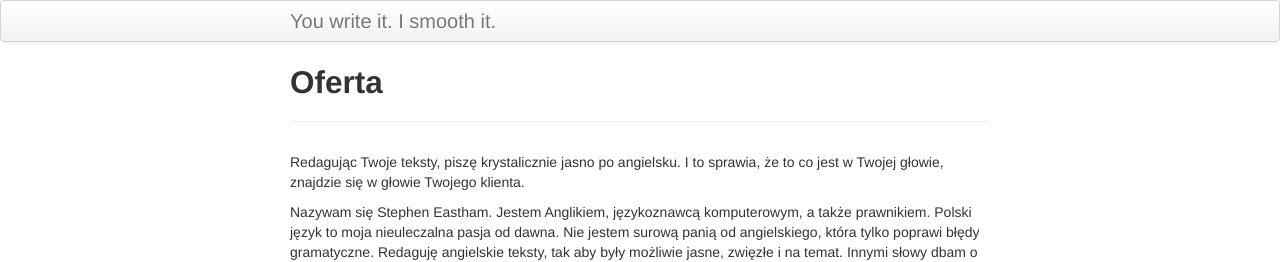
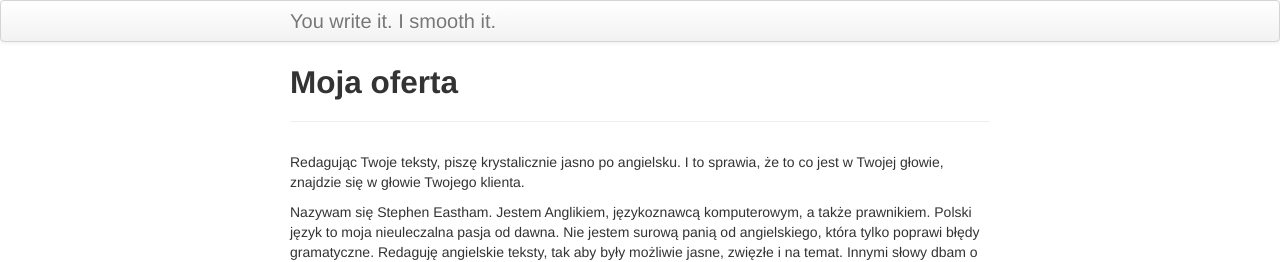
Before and after one commit to StephenEastham/StephenEastham.github.io, a Jekyll site: the page built from index.md, in a window 1280 px wide. Shown: the top 262 px of the page. Built offline with Jekyll 4.4.1, drawn with Linux system fonts in a browser that asks for light colours.

Commit message:
Update index.md

```diff
--- a/index.md
+++ b/index.md
@@ -1,6 +1,6 @@
 ---
 layout: page
-title: Oferta
+title: Moja oferta
 tagline:
 description:
 ---
@@ -17,5 +17,5 @@ Nie wystarczy przetłumaczyć tekstu marketingowo-produktowego. Na przykład, po
 
 Zadanie wymaga bowiem przekształcenia tekstu tak, by funkcjonował naturalnie w języku docelowym. Wówczas zaadaptowany tekst spełnia funkcje oryginalnego tekstu - co do joty - w zwięzły sposób, ale w nowym środowisku językowo-kulturowym.
 
-------------------------------------|----------------------------------|-------------------------------
-|[[Opinie](pages/resources.html)] | [[Próbki](pages/resources.html)] | [[Kontakt](pages/resources.html)]
+----|----|----
+|[[Opinie](pages/opinie.html)] | [[Próbki](pages/resources.html)] | [[Kontakt](pages/resources.html)]
```
